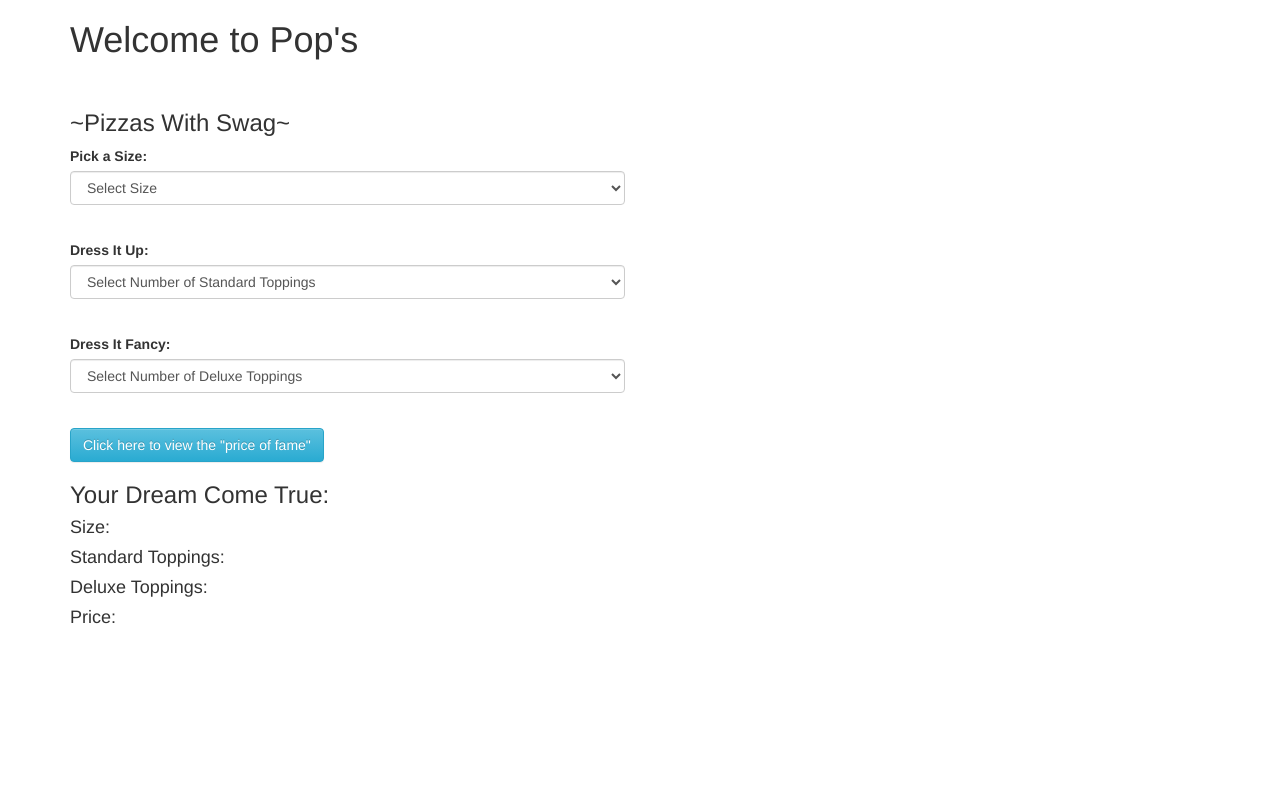
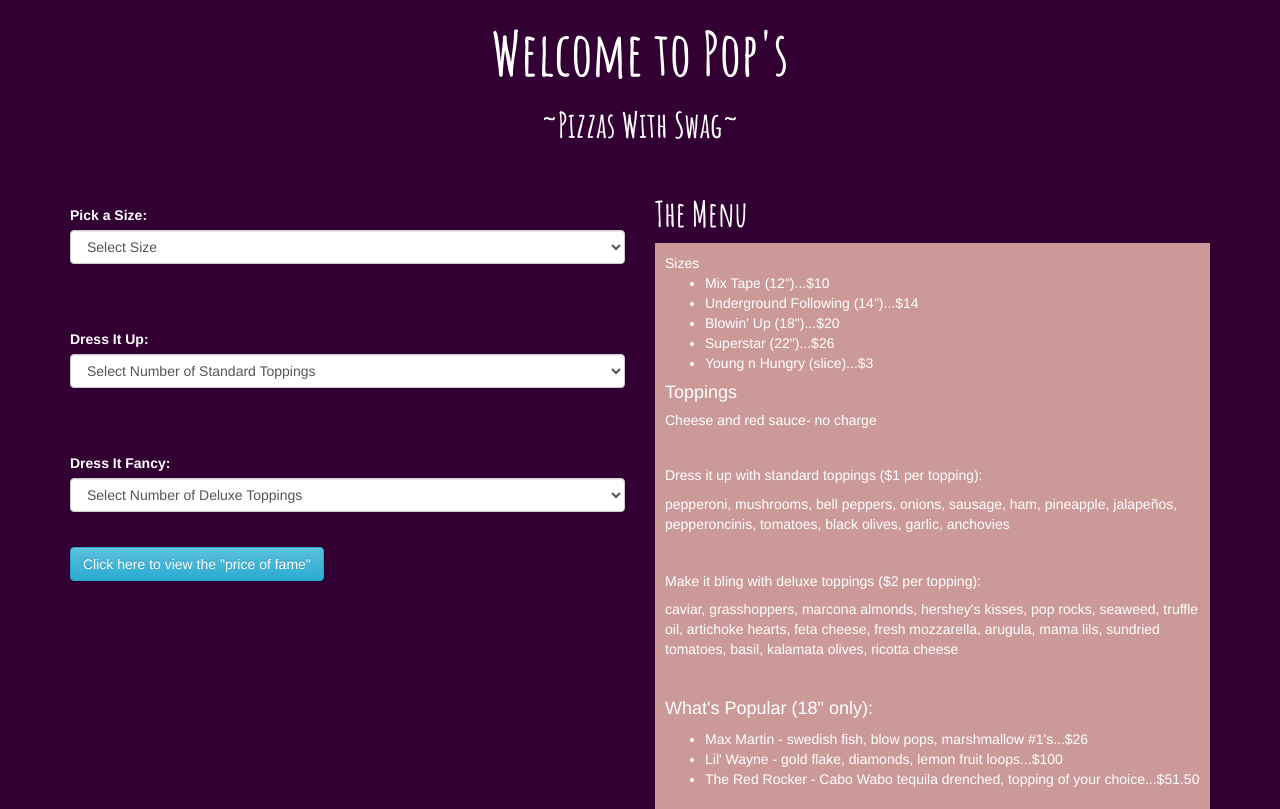
Before and after one commit to nedfaulhaber/pizza_soloproj4, a plain HTML site: page index.html in a window 1280 px wide. Drawn offline with nearby package versions, Linux system fonts and the light colour scheme.

Commit message:
finish the project with some css stylingsand HTML menu content

```diff
--- a/css/style.css
+++ b/css/style.css
@@ -0,0 +1,35 @@
+#result {
+  display: none;
+}
+
+h1 {
+  text-align: center;
+  font-family: Amatic SC;
+  font-size: 60px;
+}
+
+#swag {
+  text-align: center;
+
+}
+
+.boxit {
+  background-color: #CC9999;
+  padding: 10px;
+
+
+}
+
+body {
+  background-color: #330033;
+  color: white;
+}
+
+.form-group {
+  margin-top: 30px;
+}
+
+h3 {
+  font-family: Amatic SC;
+  font-size: 35px;
+}
--- a/index.html
+++ b/index.html
@@ -7,6 +7,7 @@
     <!-- Optional theme -->
     <link rel="stylesheet" href="https://maxcdn.bootstrapcdn.com/bootstrap/3.3.6/css/bootstrap-theme.min.css" integrity="sha384-fLW2N01lMqjakBkx3l/M9EahuwpSfeNvV63J5ezn3uZzapT0u7EYsXMjQV+0En5r" crossorigin="anonymous">
     <link rel="stylesheet" href="css/style.css" type=text/css>
+    <link href='https://fonts.googleapis.com/css?family=Amatic+SC:700' rel='stylesheet' type='text/css'>
     <script src = "js/jquery-1.12.3.js"></script>
     <script src = "js/scripts.js"></script>
     <title>Pop's Pizza</title>
@@ -14,8 +15,8 @@
   <body>
     <div class="container">
       <h1>Welcome to Pop's</h1>
+      <h3 id="swag">~Pizzas With Swag~</h3>
       <br>
-      <h3>~Pizzas With Swag~</h3>
       <div class="row">
         <div class="col-md-6">
           <form id="pizzas">
@@ -25,10 +26,10 @@
               <select class="form-control sizes">
                 <option disabled selected>Select Size</option>
                 <option value="10">Mix Tape (small)</option>
-                <option>Underground Following (medium)</option>
-                <option>Blowin' Up (large)</option>
-                <option>Superstar (extra large)</option>
-                <option>Young n Hungry (slice)</option>
+                <option value="14">Underground Following (medium)</option>
+                <option value="20">Blowin' Up (large)</option>
+                <option value="26">Superstar (extra large)</option>
+                <option value="3">Young n Hungry (slice)</option>
               </select>
             </div>
             <br>
@@ -53,24 +54,49 @@
                 <option disabled selected>Select Number of Deluxe Toppings</option>
                 <option>0</option>
                 <option value=2>1</option>
-                <option>2</option>
-                <option>3</option>
-                <option>4</option>
-                <option>5</option>
+                <option value=4>2</option>
+                <option value=6>3</option>
+                <option value=8>4</option>
+                <option value=10>5</option>
               </select>
             </div>
             <br>
             <button type="submit" id="button" class="btn btn-info">Click here to view the "price of fame"</button>
           </form>
+          <br>
           <div id="result">
-            <h3>Your Dream Come True:</h3>
-              <h4>Size: <span id="finalSize"></span></h4>
-              <h4>Standard Toppings: <span id="finalStdToppings"></span></h4>
-              <h4>Deluxe Toppings: <span id="finalDlxToppings"></span></h4>
-              <h4>Price: <span id="finalPrice"></span></h4>
+            <h4>Your Dream Come True, for only $<span id="finalPrice"></span>.00</h4>
+          </div>
+        </div>
+
+        <div class="col-md-6">
+            <h3>The Menu</h3>
+            <div class="boxit"
+              <h4>Sizes</h4>
+              <ul>
+                <li>Mix Tape (12")...$10</li>
+                <li>Underground Following (14")...$14</li>
+                <li>Blowin' Up (18")...$20</li>
+                <li>Superstar (22")...$26</li>
+                <li>Young n Hungry (slice)...$3</li>
+              </ul>
+              <h4>Toppings</h4>
+              <h5>Cheese and red sauce- no charge</h5>
+              <br>
+              <h5>Dress it up with standard toppings ($1 per topping):</h5>
+              <p>pepperoni, mushrooms, bell peppers, onions, sausage, ham, pineapple, jalapeños, pepperoncinis, tomatoes, black olives, garlic, anchovies</p>
+              <br>
+              <h5>Make it bling with deluxe toppings ($2 per topping):</h5>
+              <p>caviar, grasshoppers, marcona almonds, hershey's kisses, pop rocks, seaweed, truffle oil, artichoke hearts, feta cheese, fresh mozzarella, arugula, mama lils, sundried tomatoes, basil, kalamata olives, ricotta cheese</p>
+              <br>
+              <h4>What's Popular (18" only):</h4>
+              <ul>
+                <li>Max Martin - swedish fish, blow pops, marshmallow #1's...$26</li>
+                <li>Lil' Wayne - gold flake, diamonds, lemon fruit loops...$100</li>
+                <li>The Red Rocker - Cabo Wabo tequila drenched, topping of your choice...$51.50</li>
+              </ul>
           </div>
         </div>
       </div>
-    </div>
   </body>
 </html>
--- a/js/scripts.js
+++ b/js/scripts.js
@@ -8,22 +8,22 @@ function Pizza(size, stdToppings, dlxToppings) {
 
 Pizza.prototype.pizzaPrice = function() {
   return this.size + this.stdToppings + this.dlxToppings
+}
 
-
-}
 
 //user interface logic:
 $(document).ready(function() {
   $("form#pizzas").submit(function(event) {
     event.preventDefault();
 
-var inputtedSize = parseInt($(".sizes").val());
-var inputtedStdToppings = parseInt($(".std-toppings").val());
-var inputtedDlxToppings = parseInt($(".dlx-toppings").val());
-var newPizza = new Pizza(inputtedSize, inputtedStdToppings, inputtedDlxToppings);
-console.log(newPizza.pizzaPrice());
+    var inputtedSize = parseInt($(".sizes").val());
+    var inputtedStdToppings = parseInt($(".std-toppings").val());
+    var inputtedDlxToppings = parseInt($(".dlx-toppings").val());
+    var newPizza = new Pizza(inputtedSize, inputtedStdToppings, inputtedDlxToppings);
+    console.log(newPizza.pizzaPrice());
 
-$("#finalPrice").text(newPizza.pizzaPrice);
+    $("#result").show();
+    $("#finalPrice").text(newPizza.pizzaPrice());
 
   });
 });
```
